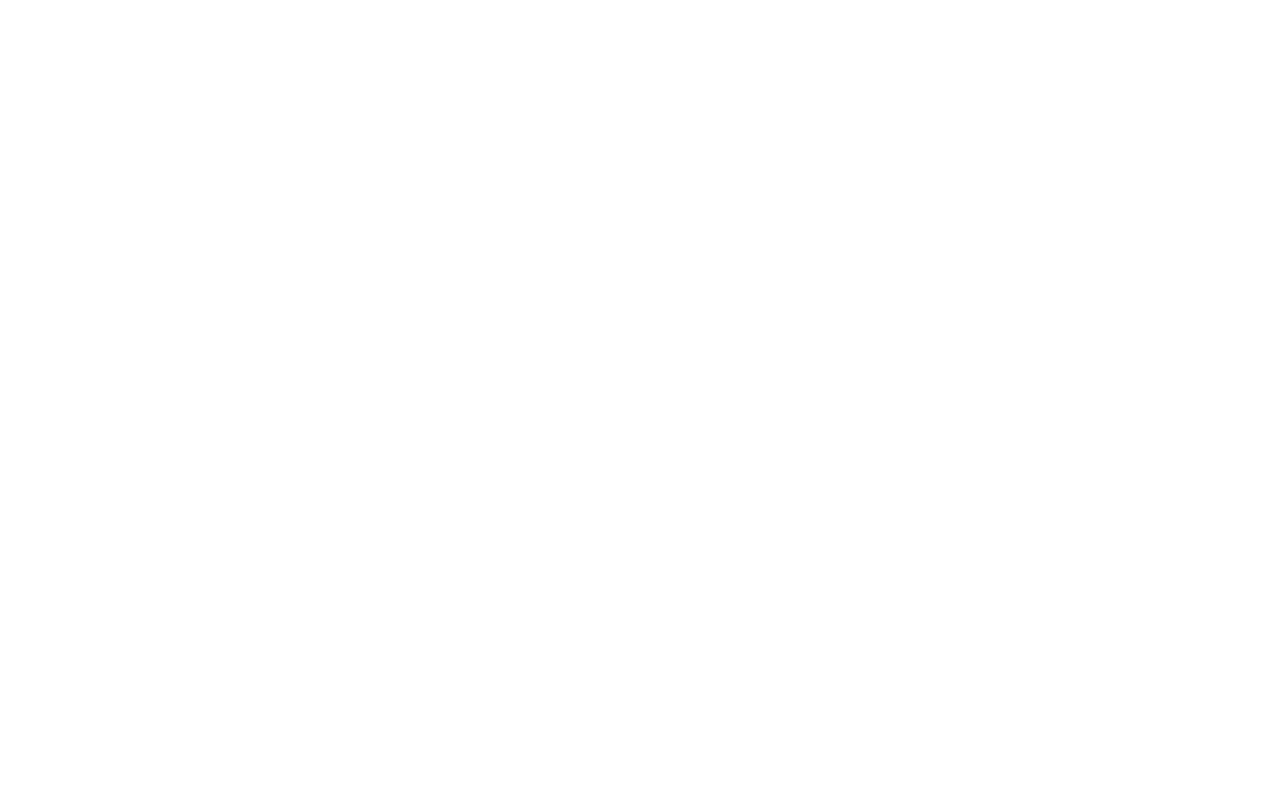
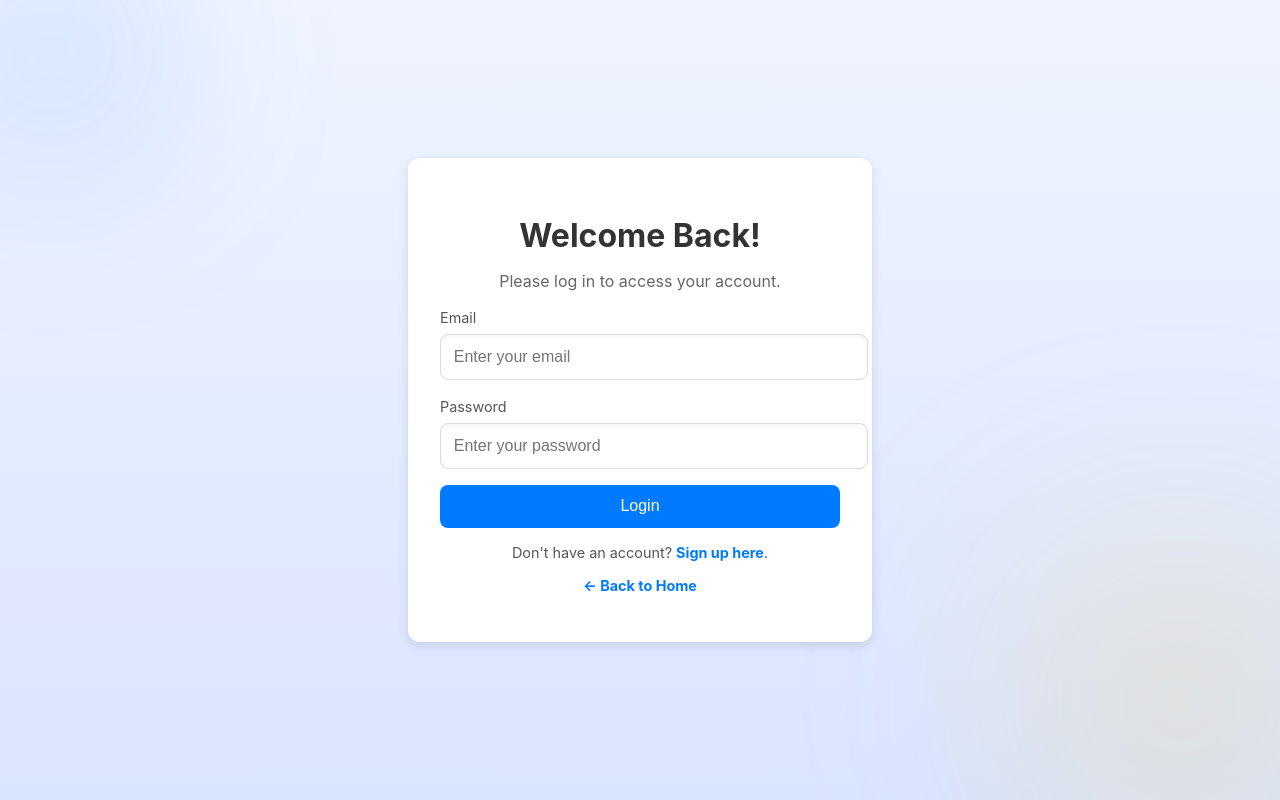
Before and after one commit to lukegrady1/Roomify, a React (Vite) app in the folder client/: page /login in a window 1280 px wide. Before the commit this address had no page. Built offline with nearby package versions, Linux system fonts and the light colour scheme.

Commit message:
beginning login screen

```diff
--- a/client/src/App.tsx
+++ b/client/src/App.tsx
@@ -1,12 +1,13 @@
 import React from 'react';
 import { Routes, Route } from 'react-router-dom';
 import Home from './pages/home';
+import Login from './pages/Login';
 
 const App: React.FC = () => {
   return (
     <Routes>
-      {/* Default Route */}
       <Route path="/" element={<Home />} />
+      <Route path="/login" element={<Login />} />
     </Routes>
   );
 };
--- a/client/src/components/Navbar.tsx
+++ b/client/src/components/Navbar.tsx
@@ -10,7 +10,7 @@
           <li><a href="#find-sublets">Find Sublets</a></li>
           <li><a href="#list-sublets">List Your Sublet</a></li>
           <li><a href="#dashboard">Dashboard</a></li>
-          <li><a href="#login">Login</a></li>
+          <li><a href="/login">Login</a></li>
         </ul>
       </nav>
     </header>
--- /dev/null
+++ b/client/src/pages/Login.tsx
@@ -0,0 +1,60 @@
+import React, { useState } from 'react';
+import { Link } from 'react-router-dom';
+import '../styles/Login.css';
+
+const Login: React.FC = () => {
+  const [email, setEmail] = useState('');
+  const [password, setPassword] = useState('');
+
+  const handleSubmit = (e: React.FormEvent) => {
+    e.preventDefault();
+    console.log('Logging in:', { email, password });
+    // Add your login logic here
+  };
+
+  return (
+    <div className="login-page">
+      {/* Decorative Background Elements */}
+      <div className="background-decor"></div>
+      <div className="background-decor-secondary"></div>
+
+      <div className="login-container">
+        <h2>Welcome Back!</h2>
+        <p>Please log in to access your account.</p>
+        <form onSubmit={handleSubmit} className="login-form">
+          <div className="form-group">
+            <label>Email</label>
+            <input
+              type="email"
+              placeholder="Enter your email"
+              value={email}
+              onChange={(e) => setEmail(e.target.value)}
+              required
+            />
+          </div>
+          <div className="form-group">
+            <label>Password</label>
+            <input
+              type="password"
+              placeholder="Enter your password"
+              value={password}
+              onChange={(e) => setPassword(e.target.value)}
+              required
+            />
+          </div>
+          <button type="submit" className="login-button">
+            Login
+          </button>
+        </form>
+        <p className="signup-text">
+          Don't have an account? <Link to="/signup">Sign up here</Link>.
+        </p>
+        <p className="home-link">
+          <Link to="/">← Back to Home</Link>
+        </p>
+      </div>
+    </div>
+  );
+};
+
+export default Login;
--- a/client/src/styles/App.css
+++ b/client/src/styles/App.css
@@ -133,3 +133,40 @@
   color: #555;
   margin: 0.5rem;
 }
+
+.navbar {
+  background: #007bff;
+  color: white;
+  padding: 1rem 2rem;
+  display: flex;
+  justify-content: space-between;
+  align-items: center;
+}
+
+.logo {
+  font-size: 1.5rem;
+  font-weight: bold;
+}
+
+.nav-links {
+  list-style: none;
+  display: flex;
+  gap: 1rem;
+}
+
+.nav-links li {
+  margin: 0;
+}
+
+.nav-links a {
+  text-decoration: none;
+  color: white;
+  font-weight: 500;
+  padding: 0.5rem 1rem;
+  border-radius: 8px;
+  transition: background 0.3s ease;
+}
+
+.nav-links a:hover {
+  background: #0056b3;
+}
--- /dev/null
+++ b/client/src/styles/Login.css
@@ -0,0 +1,151 @@
+/* Global styling for the login page */
+body {
+    margin: 0;
+    padding: 0;
+    font-family: 'Arial', sans-serif;
+    background: linear-gradient(to bottom, #f0f4ff, #d9e4ff);
+    min-height: 100vh;
+  }
+
+  .login-page {
+    display: flex;
+    justify-content: center;
+    align-items: center;
+    height: 100vh;
+    position: relative;
+    overflow: hidden;
+  }
+
+  .login-container {
+    background: white;
+    padding: 2rem;
+    border-radius: 12px;
+    box-shadow: 0 4px 12px rgba(0, 0, 0, 0.1);
+    width: 100%;
+    max-width: 400px;
+    text-align: center;
+    position: relative;
+    z-index: 10; /* Ensure it stays above background elements */
+  }
+
+  h2 {
+    font-size: 2rem;
+    color: #333;
+    margin-bottom: 0.5rem;
+  }
+
+  p {
+    font-size: 1rem;
+    color: #666;
+    margin-bottom: 1rem;
+  }
+
+  .login-form {
+    display: flex;
+    flex-direction: column;
+    gap: 1rem;
+  }
+
+  .form-group {
+    text-align: left;
+  }
+
+  .form-group label {
+    font-size: 0.9rem;
+    color: #555;
+    margin-bottom: 0.5rem;
+    display: inline-block;
+  }
+
+  .form-group input {
+    width: 100%;
+    padding: 0.8rem;
+    border-radius: 8px;
+    border: 1px solid #ddd;
+    font-size: 1rem;
+    box-shadow: inset 0 2px 4px rgba(0, 0, 0, 0.05);
+    transition: border-color 0.3s ease, box-shadow 0.3s ease;
+  }
+
+  .form-group input:focus {
+    border-color: #007bff;
+    box-shadow: 0 0 5px rgba(0, 123, 255, 0.5);
+    outline: none;
+  }
+
+  .login-button {
+    background: #007bff;
+    color: white;
+    border: none;
+    border-radius: 8px;
+    padding: 0.8rem;
+    font-size: 1rem;
+    cursor: pointer;
+    transition: background 0.3s ease, transform 0.2s ease;
+  }
+
+  .login-button:hover {
+    background: #0056b3;
+  }
+
+  .login-button:active {
+    background: #003f87;
+    transform: translateY(2px);
+  }
+
+  .signup-text {
+    margin-top: 1rem;
+    font-size: 0.9rem;
+    color: #555;
+  }
+
+  .signup-text a {
+    color: #007bff;
+    text-decoration: none;
+    font-weight: bold;
+  }
+
+  .signup-text a:hover {
+    text-decoration: underline;
+  }
+
+  .home-link {
+    margin-top: 1rem;
+    font-size: 0.9rem;
+    color: #555;
+  }
+
+  .home-link a {
+    color: #007bff;
+    text-decoration: none;
+    font-weight: bold;
+  }
+
+  .home-link a:hover {
+    text-decoration: underline;
+  }
+
+  /* Decorative background elements */
+  .background-decor {
+    position: absolute;
+    top: -50px;
+    left: -50px;
+    width: 200px;
+    height: 200px;
+    background: rgba(0, 123, 255, 0.2);
+    border-radius: 50%;
+    filter: blur(100px);
+    z-index: 1;
+  }
+
+  .background-decor-secondary {
+    position: absolute;
+    bottom: -50px;
+    right: -50px;
+    width: 300px;
+    height: 300px;
+    background: rgba(255, 193, 7, 0.2);
+    border-radius: 50%;
+    filter: blur(120px);
+    z-index: 1;
+  }
```
Also changed, not shown: 2 other files (tests, documents, lock files or other folders).
